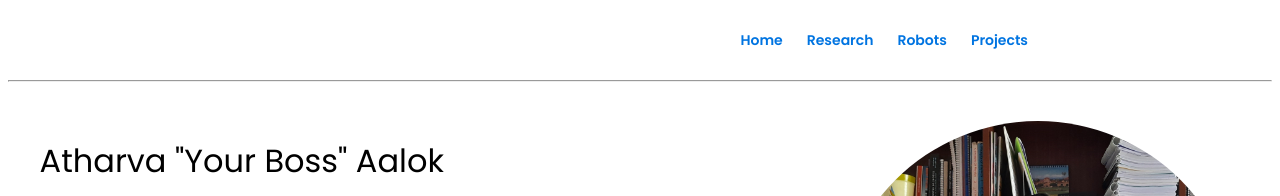
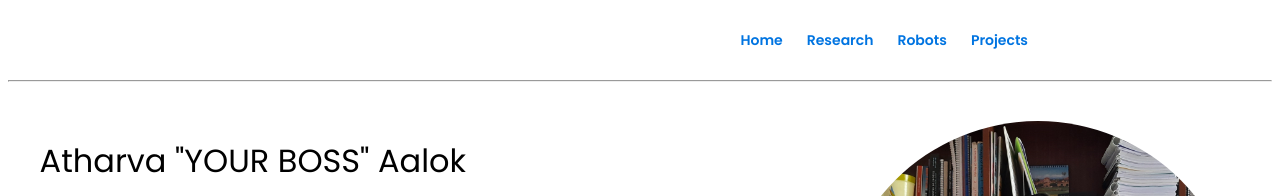
Before and after one commit to atharvaaalok/Atharva_Website, a plain HTML site: page index.html in a window 1280 px wide. Shown: the top 196 px of the page. Drawn offline with Linux system fonts and the light colour scheme.

Commit message:
Updating Webpage
Making a different github page for constant update

```diff
--- a/index.html
+++ b/index.html
@@ -42,7 +42,7 @@
           <tr style="padding:0px">
             <td style="padding-left:2.5%;padding-right:2.5%;padding-top:.5%;width:63%;vertical-align:middle">
               <p style="text-align:left">
-                <name>Atharva "Your Boss" Aalok</name>
+                <name>Atharva "YOUR BOSS" Aalok</name>
                 <br>
               </p>
 
```
